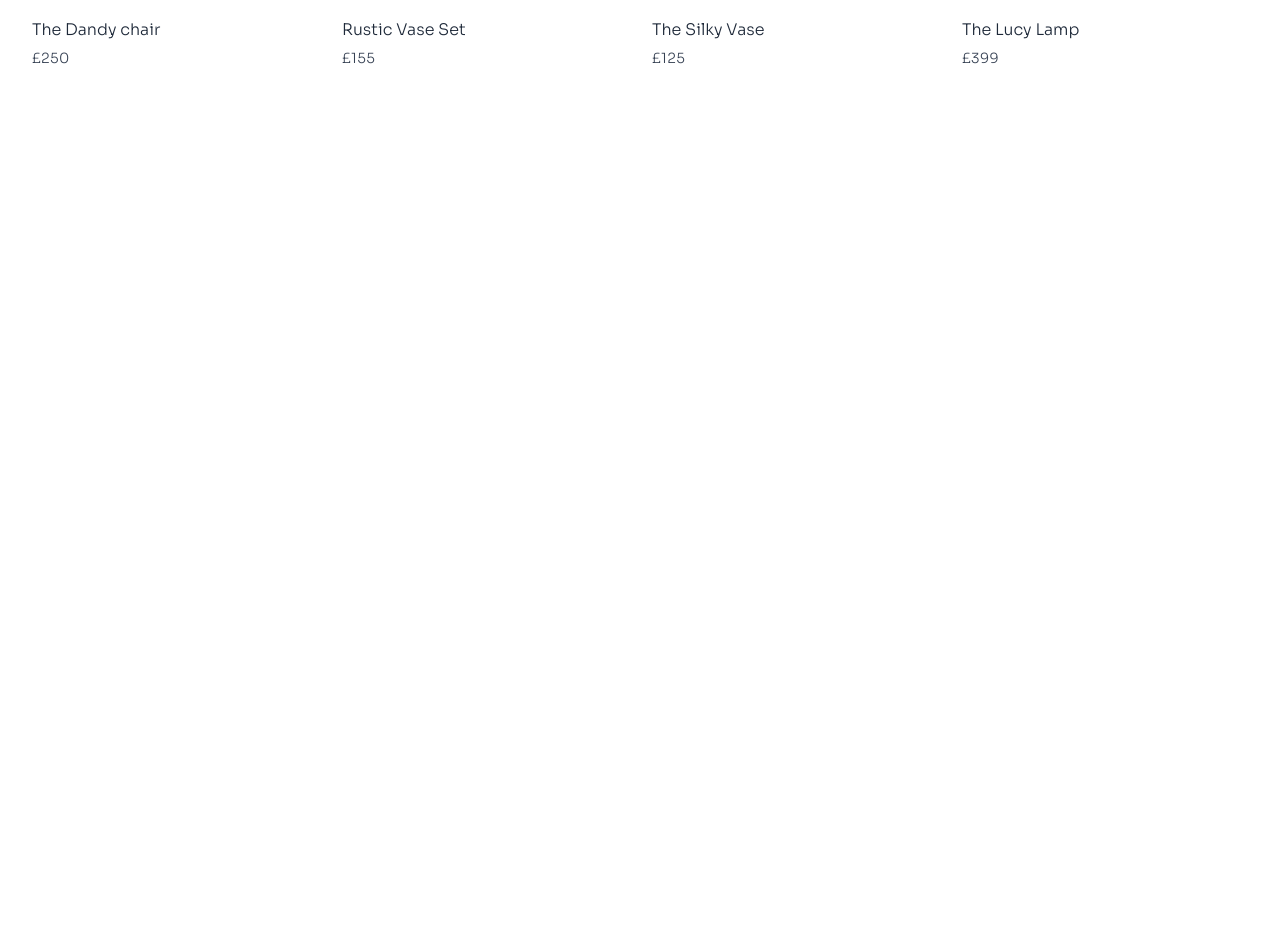
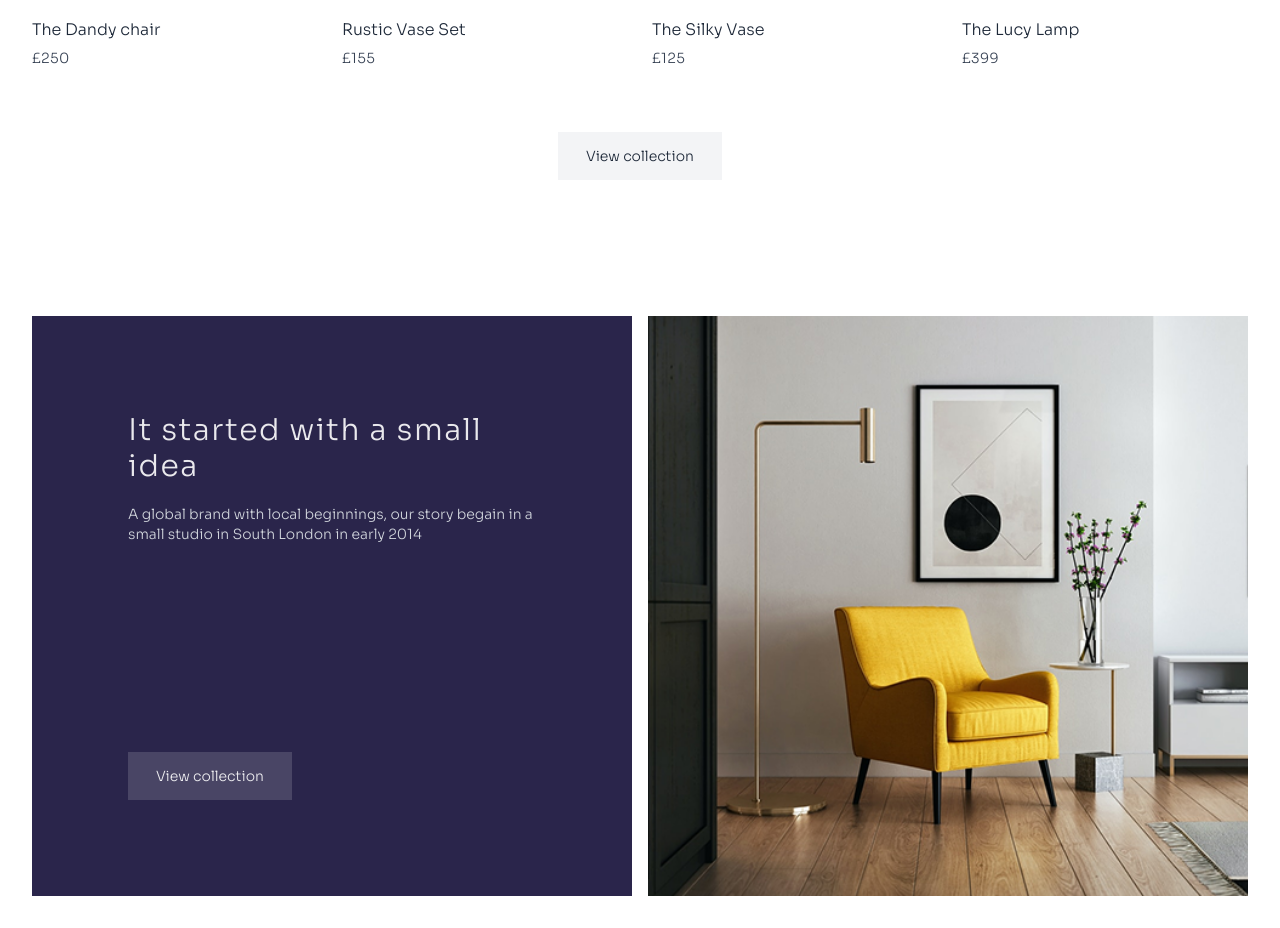
Before and after one commit to abdrzqsalihu/avion, a Next.js app: page / in a window 1280 px wide. Shown: the part 1823-2751 px from the top of the page. Before the commit the page ends 1923 px from the top, so only its background shows below. Built offline with nearby package versions, Linux system fonts and the light colour scheme.

Commit message:
feat: add CTA component and updated UI elements

```diff
--- /dev/null
+++ b/app/components/Cta.tsx
@@ -0,0 +1,41 @@
+import Image from "next/image";
+import React from "react";
+
+function Cta() {
+  return (
+    <div className="mx-auto max-w-screen-2xl p-4 lg:p-8">
+      <section>
+        <div className="grid grid-cols-1 gap-4 md:grid-cols-2 mt-18">
+          <div className="bg-[#2A254B] p-8 md:p-24">
+            <div className="max-w-lg">
+              <h2 className="text-lg text-white/90 sm:text-3xl font-light tracking-wider">
+                It started with a small idea
+              </h2>
+
+              <p className="mt-3.5 md:mt-5 text-gray-300 text-xs md:text-sm font-extralight">
+                A global brand with local beginnings, our story begain in a
+                small studio in South London in early 2014
+              </p>
+            </div>
+
+            <button className="cursor-pointer p-3.5 px-4 md:px-7 bg-[#F9F9F926] mt-12 lg:mt-52 text-xs lg:text-sm text-white/90 font-light w-full md:w-auto">
+              View collection
+            </button>
+          </div>
+
+          <div>
+            <Image
+              src="/cta.png"
+              width={800}
+              height={500}
+              className="h-full w-full object-cover"
+              alt="cta"
+            />
+          </div>
+        </div>
+      </section>
+    </div>
+  );
+}
+
+export default Cta;
--- a/app/components/Hero.tsx
+++ b/app/components/Hero.tsx
@@ -53,7 +53,7 @@ const Hero = () => {
             Shop the new Spring 2025 collection today
           </p>
 
-          <button className="p-3.5 px-5 bg-gray-100 mt-12 lg:mt-16 text-xs lg:text-sm text-gray-800 font-light">
+          <button className="p-3.5 px-5 bg-gray-100 mt-12 lg:mt-16 text-xs lg:text-sm text-gray-800 font-light cursor-pointer">
             View collection
           </button>
         </div>
--- a/app/components/ProductListings.tsx
+++ b/app/components/ProductListings.tsx
@@ -57,6 +57,9 @@ function ProductListings() {
           </div>
         ))}
       </div>
+      <button className="flex cursor-pointer mx-auto p-3.5 px-5 md:px-7 bg-gray-100 mt-12 lg:mt-16 text-xs lg:text-sm text-gray-800 font-light">
+        View collection
+      </button>
     </div>
   );
 }
--- a/app/page.tsx
+++ b/app/page.tsx
@@ -1,3 +1,4 @@
+import Cta from "./components/Cta";
 import Features from "./components/Features";
 import Hero from "./components/Hero";
 import ProductListings from "./components/ProductListings";
@@ -8,6 +9,7 @@ export default function Home() {
       <Hero />
       <Features />
       <ProductListings />
+      <Cta />
     </div>
   );
 }
```
Also changed, not shown: public/cta.png (added).
